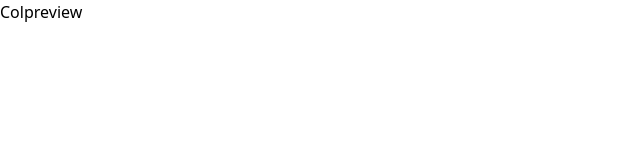
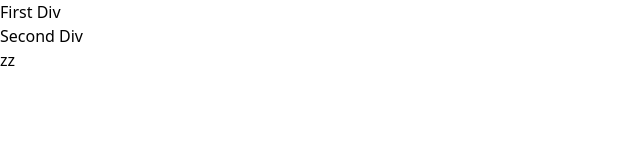
Before and after one commit to Great-kiola/Tailwind-practice, a React (Vite) app in the folder tailwind-frontend/: page /colPreview in a window 1280 px wide. Shown: the top 160 px of the page, without its empty margins (0-640 px from the left). Built offline with nearby package versions, Linux system fonts and the light colour scheme.

Commit message:
chore: implement Colpreview component layout with structured divs and headings

```diff
--- a/tailwind-frontend/src/components/Colpreview.jsx
+++ b/tailwind-frontend/src/components/Colpreview.jsx
@@ -2,7 +2,21 @@ import React from 'react'
 
 const Colpreview = () => {
   return (
-    <div>Colpreview</div>
+    <>
+      <div className='bg-div'>
+        <div>
+          <h1>First Div</h1>
+        </div>
+
+        <div>
+          <h2>Second Div</h2>
+        </div>
+
+        <div>
+          <div>zz</div>
+        </div>
+      </div>
+    </>
   )
 }
 
```
